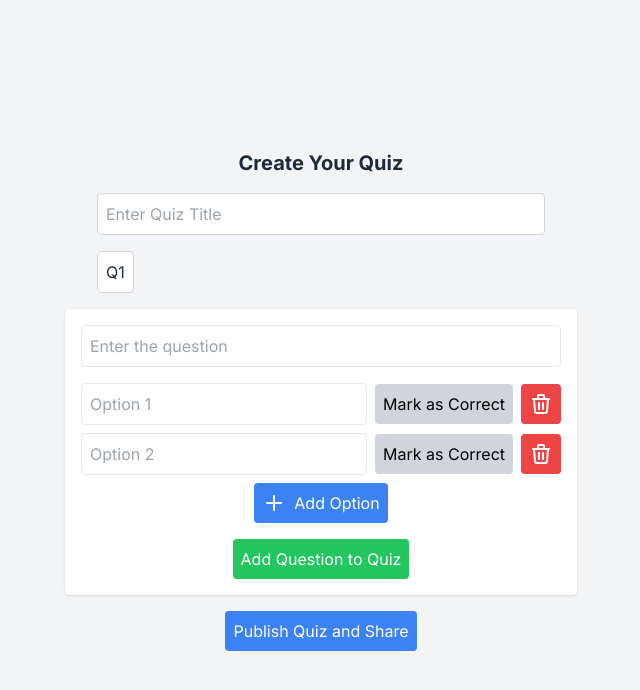
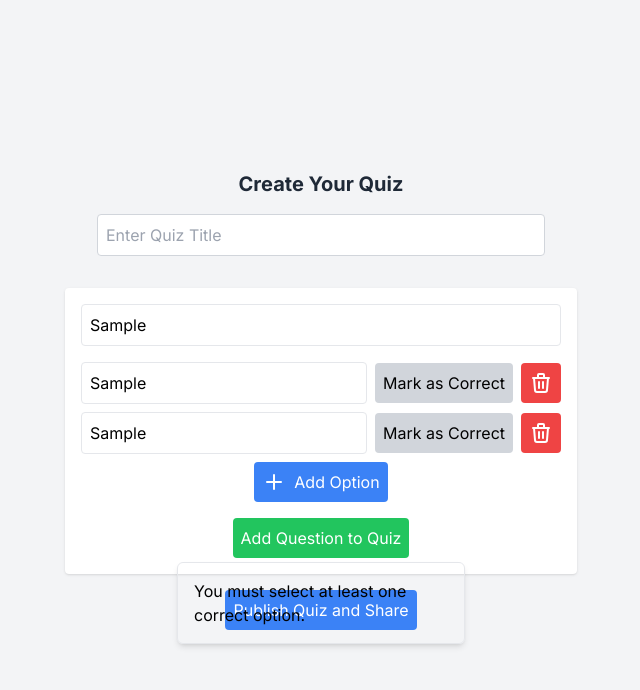
Before and after one commit to daniel-macias/instant-quizzer-frontend, a Next.js app: page /creator in a window 1280 px wide. Both pictures are taken after typing "Sample", "Sample", "Sample" into the empty fields and a click on the button "Add Question to Quiz". Shown: the top 690 px of the page, without its empty margins (319-959 px from the left). Built offline with nearby package versions, Linux system fonts and the light colour scheme.

Commit message:
implemented popover correct way in QuestionCreateCard

```diff
--- a/components/QuestionCreateCard.tsx
+++ b/components/QuestionCreateCard.tsx
@@ -2,6 +2,7 @@ import React, { useState, useEffect } from 'react';
 import { Question, Option } from '@/types/quizTypes';
 import { IconTrash } from '@tabler/icons-react';
 import { IconPlus } from '@tabler/icons-react';
+import { Popover, PopoverTrigger, PopoverContent } from '@/components/ui/popover';
 
 interface Props {
     addOrUpdateQuestion: (question: Question, index?: number) => void;  // Updated to handle adding or updating
@@ -19,6 +20,8 @@ const QuestionCreateCard: React.FC<Props> = ({ addOrUpdateQuestion, deleteQuesti
       id: 1, text: '',
       correct: false
     }]);
+    const [popoverOpen, setPopoverOpen] = useState(false);
+    const [popoverMessage, setPopoverMessage] = useState('');
 
     useEffect(() => {
         if (initialQuestion) {
@@ -49,23 +52,30 @@ const QuestionCreateCard: React.FC<Props> = ({ addOrUpdateQuestion, deleteQuesti
     };
 
     const handleAddOption = () => {
-        const newId = options.length;
-        if (newId < 5) {
-            setOptions([...options, { id: newId, text: '', correct: false }]);
+        if (options.length >= 5) {
+            setPopoverMessage('You cannot add more than 5 options.');
+            setPopoverOpen(true);
+            return;
         }
+        setOptions([...options, { id: options.length, text: '', correct: false }]);
     };
 
     const handleRemoveOption = (id: number) => {
-        if (options.length > 2) {
-            setOptions(options.filter(option => option.id !== id));
+        if (options.length <= 2) {
+            setPopoverMessage('You must have at least 2 options.');
+            setPopoverOpen(true);
+            return;
         }
+        setOptions(options.filter(option => option.id !== id));
     };
 
     const handleSubmit = () => {
-        if (questionText && options.length >= 2) {
+        if (options.some(opt => opt.correct)) {
             addOrUpdateQuestion({ question: questionText, options }, index);
-            setQuestionText('');
-            setOptions([{ id: 0, text: '', correct: false }, { id: 1, text: '', correct: false }]);
+            clearForm();
+        } else {
+            setPopoverMessage('You must select at least one correct option.');
+            setPopoverOpen(true);
         }
     };
 
@@ -116,6 +126,16 @@ const QuestionCreateCard: React.FC<Props> = ({ addOrUpdateQuestion, deleteQuesti
                     </button>
                 )}
             </div>
+            {popoverOpen && (
+                <Popover open = {true}>
+                    <PopoverTrigger>
+                        <button onClick={() => setPopoverOpen(false)} className="fixed inset-0 w-full h-full cursor-default focus:outline-none"></button>
+                    </PopoverTrigger>
+                    <PopoverContent>
+                        <p className='text-black'>{popoverMessage}</p>
+                    </PopoverContent>
+                </Popover>
+            )}
         </div>
   );
 };
```
